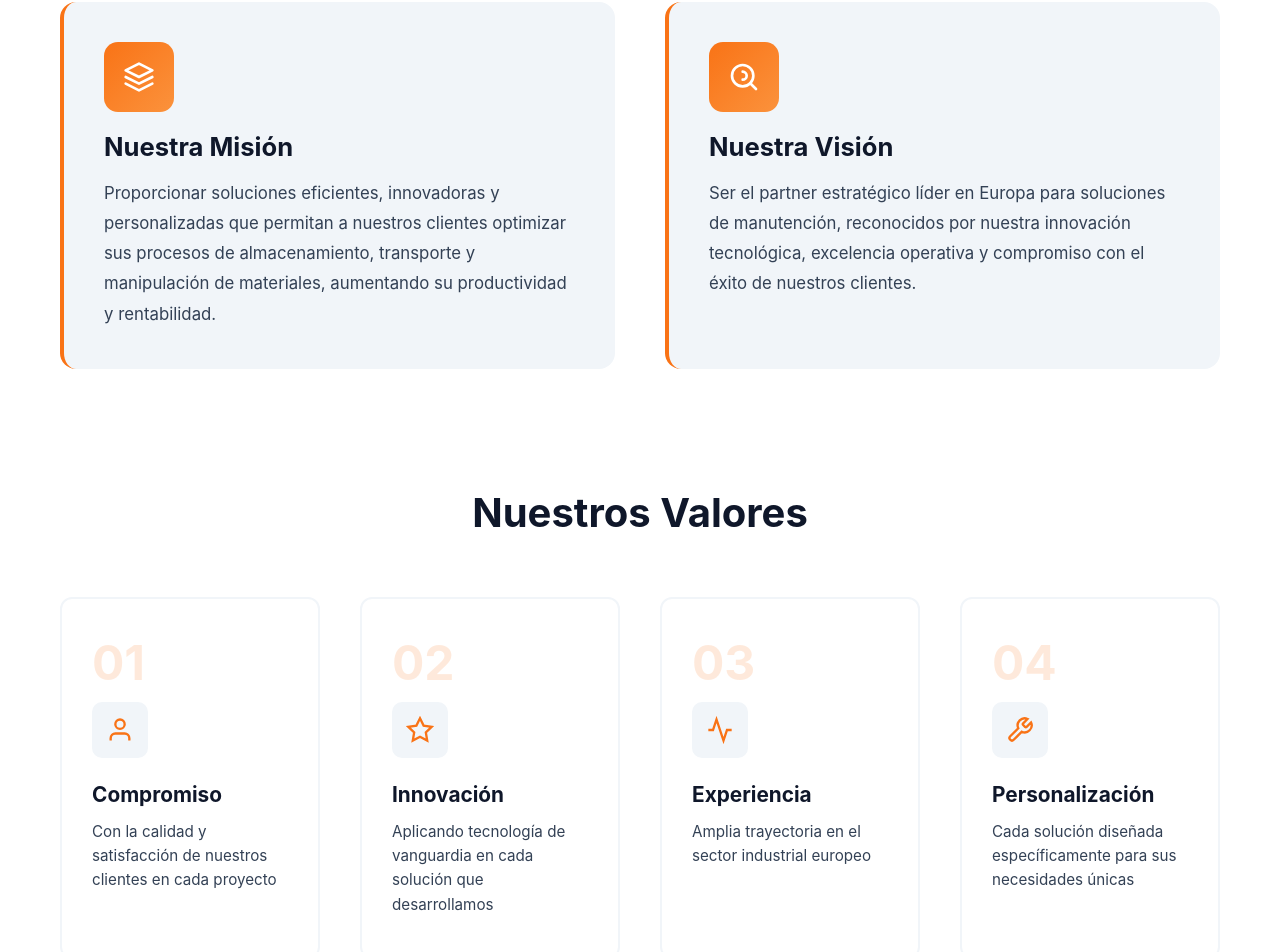
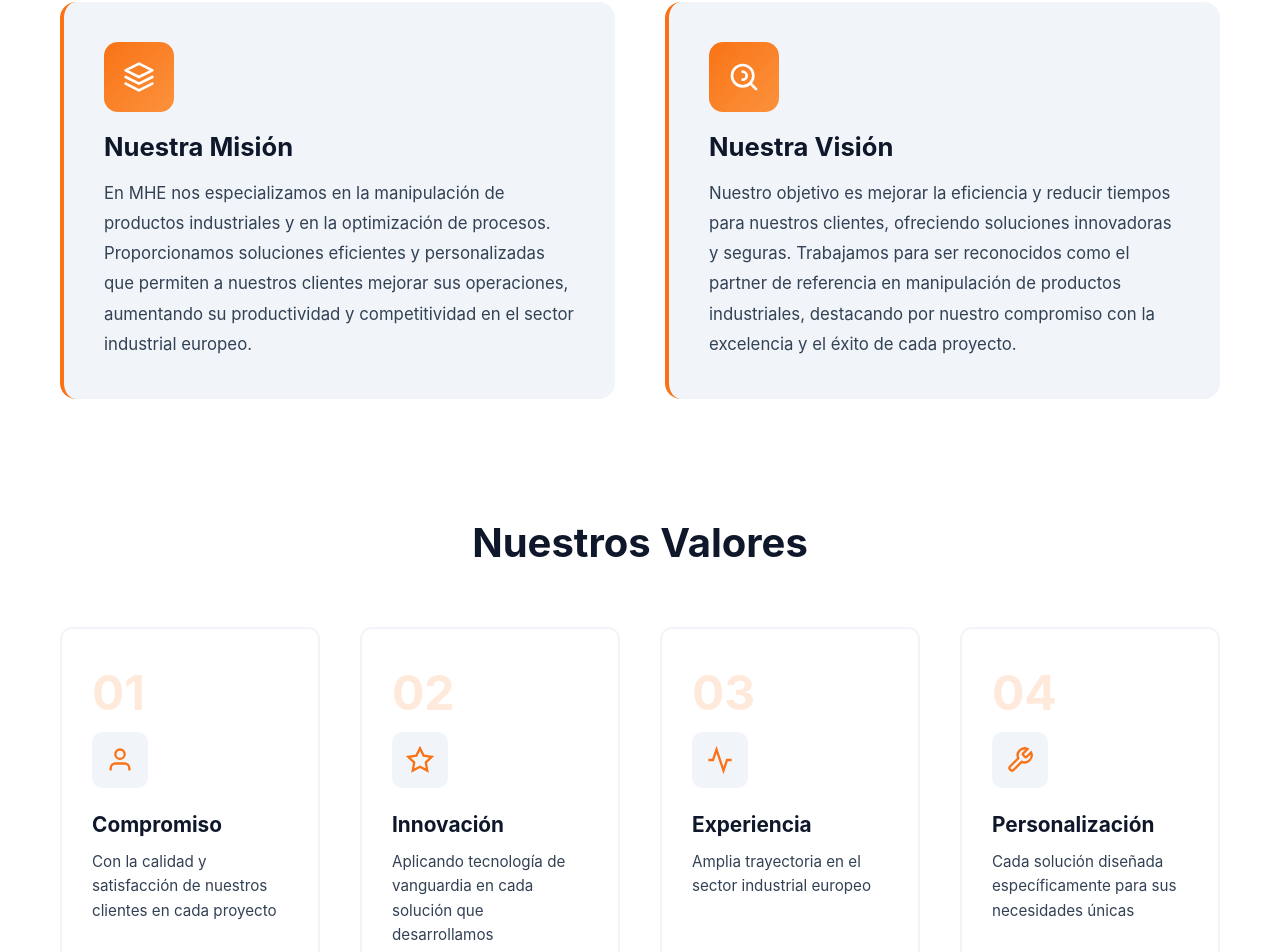
Before and after one commit to Aguti1902/MHE, a React (Vite) app: page / in a window 1280 px wide. Shown: the part 1728-2680 px from the top of the page. Built offline with nearby package versions, Linux system fonts and the light colour scheme.

Commit message:
Update Mission and Vision texts with new content
- Mission: Focus on industrial product manipulation and process optimization
- Vision: Emphasize efficiency improvement and time reduction for clients
- Added more context while maintaining the core concepts
- More aligned with company specialization

```diff
--- a/src/components/About.jsx
+++ b/src/components/About.jsx
@@ -56,9 +56,10 @@ function About() {
             </div>
             <h4>Nuestra Misión</h4>
             <p>
-              Proporcionar soluciones eficientes, innovadoras y personalizadas que permitan
-              a nuestros clientes optimizar sus procesos de almacenamiento, transporte y
-              manipulación de materiales, aumentando su productividad y rentabilidad.
+              En MHE nos especializamos en la manipulación de productos industriales y en la
+              optimización de procesos. Proporcionamos soluciones eficientes y personalizadas
+              que permiten a nuestros clientes mejorar sus operaciones, aumentando su
+              productividad y competitividad en el sector industrial europeo.
             </p>
           </div>
           <div className="mission-card">
@@ -71,9 +72,11 @@ function About() {
             </div>
             <h4>Nuestra Visión</h4>
             <p>
-              Ser el partner estratégico líder en Europa para soluciones de manutención,
-              reconocidos por nuestra innovación tecnológica, excelencia operativa y
-              compromiso con el éxito de nuestros clientes.
+              Nuestro objetivo es mejorar la eficiencia y reducir tiempos para nuestros
+              clientes, ofreciendo soluciones innovadoras y seguras. Trabajamos para ser
+              reconocidos como el partner de referencia en manipulación de productos
+              industriales, destacando por nuestro compromiso con la excelencia y el éxito
+              de cada proyecto.
             </p>
           </div>
         </div>
```
